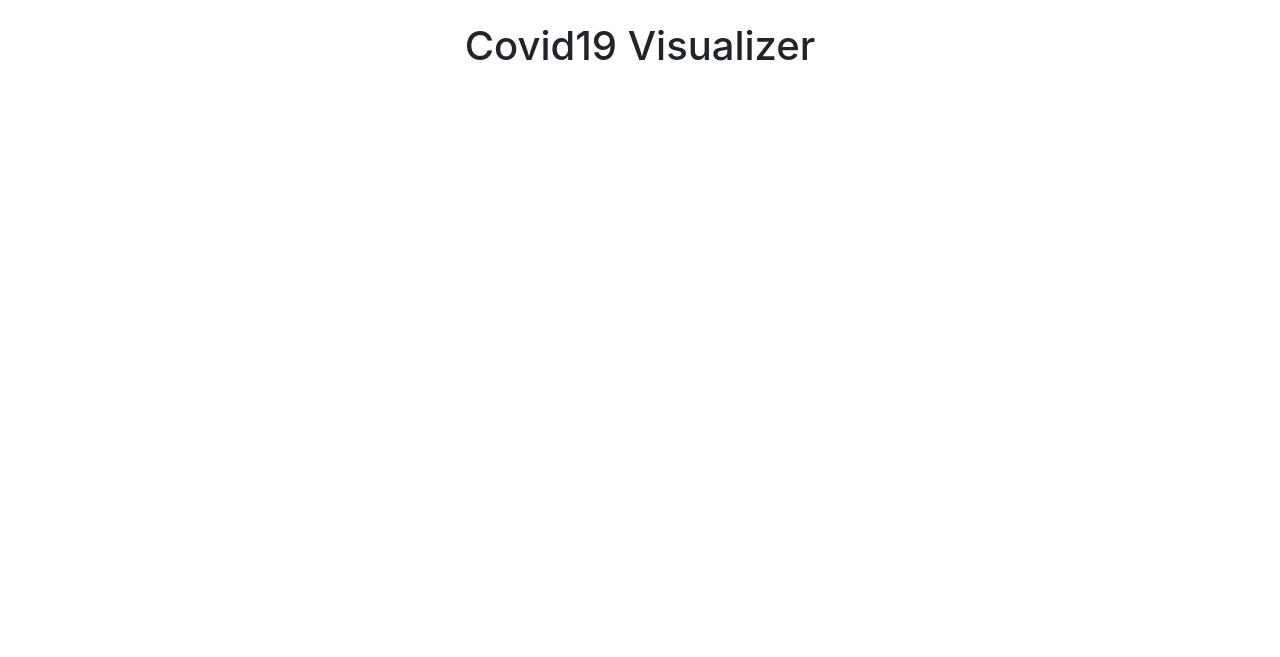
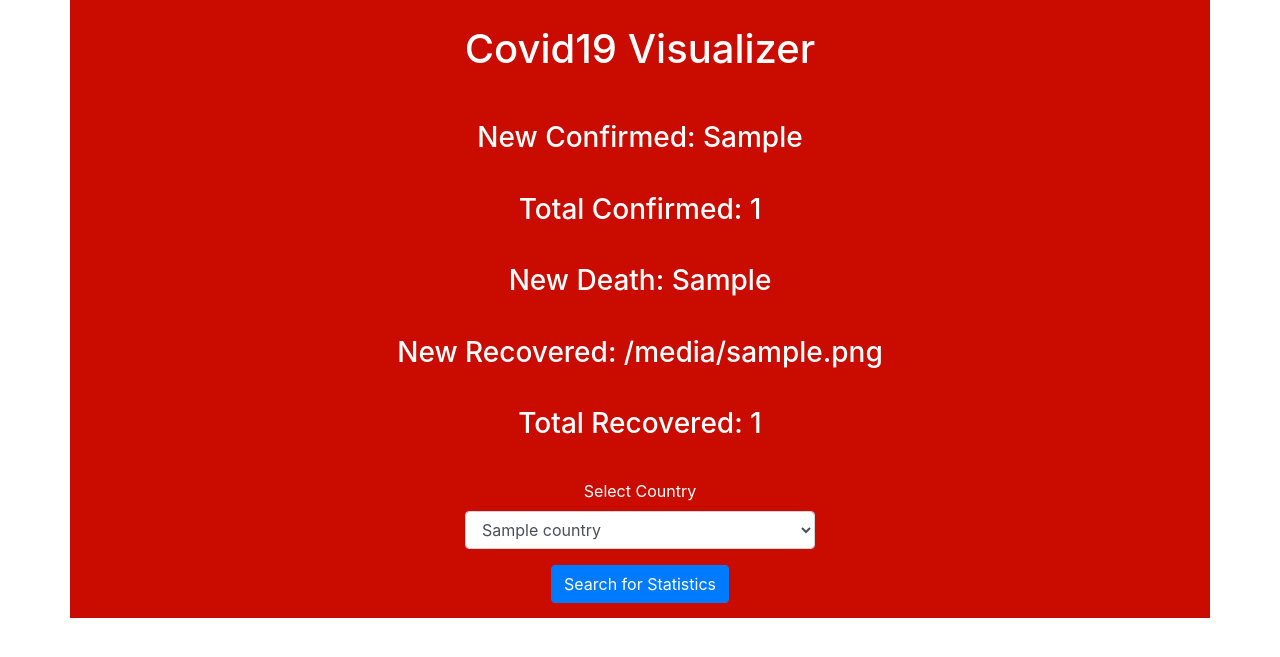
Before and after one commit to VusalIs/Covid19-Visualizer, a Flask app: page / in a window 1280 px wide. Shown: the top 657 px of the page. Run offline with Flask 2, Linux system fonts and the light colour scheme; a database or web service that is not in the repository returns one stand-in record (values such as "Sample title"); data that the repository does not hold is empty; some libraries are stand-ins or nearby versions.

Commit message:
Add main page

```diff
--- a/app.py
+++ b/app.py
@@ -1,10 +1,26 @@
-from flask import Flask, render_template
+from flask import Flask, render_template, request
+import requests
 
 app = Flask(__name__)
 
+
+# Routes
 @app.route('/')
 def index():
-    return render_template('index.html')
+    globalSummary = getGlobalStatistics()
+    countryList = getAllCountries()
+    countryList.sort(key=lambda x: x['Country'])
+    return render_template('index.html', datas=globalSummary, countries=countryList)
+
+
+# Helper Functions
+def getGlobalStatistics():
+    return requests.get('https://api.covid19api.com/summary').json()['Global']
+
+
+def getAllCountries():
+    return requests.get('https://api.covid19api.com/countries').json()
+
 
 if __name__ == '__main__':
-    app.run(debug=True )
+    app.run(debug=True)
--- a/static/css/main.css
+++ b/static/css/main.css
@@ -1,4 +1,3 @@
-html,
 body {
     margin: 0;
     font-family: sans-serif;
--- a/templates/index.html
+++ b/templates/index.html
@@ -1,5 +1,37 @@
 {% extends 'base.html' %} {% block body %}
-<div class="d-flex justify-content-center align-items-center" style="height: 100px;">
-    <h1>Covid19 Visualizer</h1>
+<div class="container" style="height: 100%; background-color: #ca0b00; color: #fff;">
+    <div class="row justify-content-md-center">
+        <div class="col-12" style="text-align: center; padding: 15px;">
+            <h1 style="padding: 10px;">Covid19 Visualizer</h1>
+        </div>
+        <div class="col-12" style="text-align: center; padding: 15px;">
+            <h3>New Confirmed: {{datas['NewConfirmed']}}</h3>
+        </div>
+        <div class="col-12" style="text-align: center; padding: 15px;">
+            <h3>Total Confirmed: {{datas.TotalConfirmed}}</h3>
+        </div>
+        <div class="col-12" style="text-align: center; padding: 15px;">
+            <h3>New Death: {{datas.NewDeaths}}</h3>
+        </div>
+        <div class="col-12" style="text-align: center; padding: 15px;">
+            <h3>New Recovered: {{datas.NewRecovered}}</h3>
+        </div>
+        <div class="col-12" style="text-align: center; padding: 15px;">
+            <h3>Total Recovered: {{datas.TotalRecovered}}</h3>
+        </div>
+        <div class="col-4" style="text-align: center; padding: 15px;">
+            <form action="/country-statistic" method="GET">
+                <div class="form-group">
+                    <label for="country">Select Country</label>
+                    <select class="form-control" id="country" name="country">
+                        {% for country in countries %}
+                        <option>{{ country.Country}}</option>
+                        {% endfor %}
+                    </select>
+                </div>
+                <button type="submit" class="btn btn-primary">Search for Statistics</button>
+            </form>
+        </div>
+    </div>
 </div>
 {% endblock %}
```
Also changed, not shown: 5 other files.
